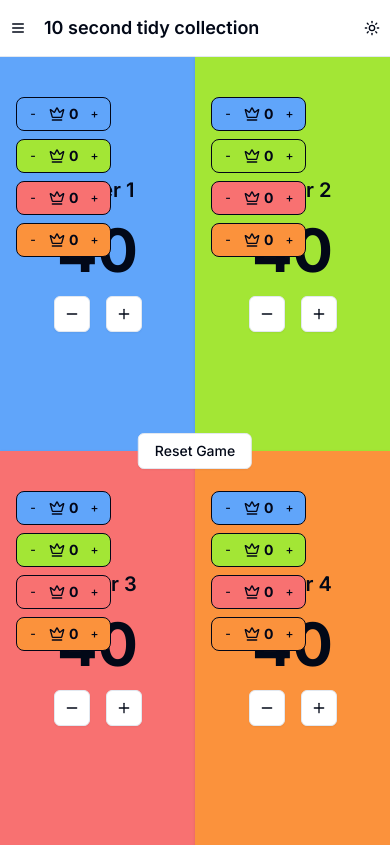
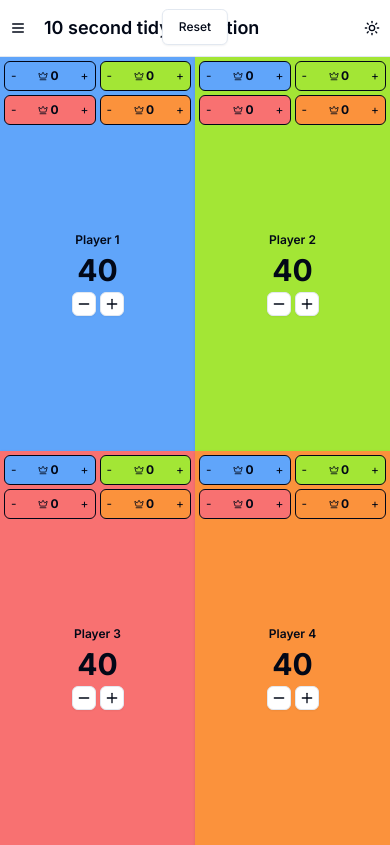
Before and after one commit to BennGraham/mealplan, a Next.js app: page /mtg-counter in a window 390 px wide. Built offline with nearby package versions, Linux system fonts and the light colour scheme.

Commit message:
better for mobile

```diff
--- a/app/mtg-counter/page.tsx
+++ b/app/mtg-counter/page.tsx
@@ -3,7 +3,7 @@ import { useState } from "react";
 import { Minus, Plus } from "lucide-react";
 import { Button } from "@/components/ui/button";
 import { Card, CardContent } from "@/components/ui/card";
-import { CommanderDamage } from "@/components/commander-damage";
+import { Crown } from "lucide-react";
 
 interface CmdDmg {
   id: number;
@@ -156,9 +156,9 @@ export default function MTGCounter() {
       <Button
         onClick={resetGame}
         variant="outline"
-        className="absolute top-1/2 -translate-y-1/2 left-1/2 -translate-x-1/2 z-[99]"
+        className="absolute -top-12 left-1/2 -translate-x-1/2 z-[99] text-xs sm:text-sm"
       >
-        Reset Game
+        Reset
       </Button>
       <div className="h-full grid grid-cols-2 grid-rows-2">
         {players.map((player) => (
@@ -166,23 +166,48 @@ export default function MTGCounter() {
             key={player.id}
             className={`${player.color} rounded-none border-none h-full relative overflow-hidden`}
           >
-            <div className="absolute top-10 left-4 flex flex-col gap-2 z-20">
+            <div className="absolute top-1 left-1 right-1 z-20 grid grid-cols-2 gap-1 landscape:grid-cols-4">
               {player.cmd.map((cmd) => {
                 const commanderColor =
                   players.find((p) => p.id === cmd.id)?.color || player.color;
 
                 return (
-                  <CommanderDamage
+                  <div
                     key={cmd.id}
-                    fromPlayer={cmd.id}
-                    toPlayer={player.id}
-                    damage={cmd.damage}
-                    color={commanderColor}
-                    onDamageChange={updateCommanderDamage}
-                  />
+                    className={`flex items-center justify-between ${commanderColor} p-0.5 rounded-md text-xs sm:text-sm border border-slate-950`}
+                    onClick={(e) => e.stopPropagation()}
+                  >
+                    <button
+                      onClick={() =>
+                        updateCommanderDamage(cmd.id, player.id, -1)
+                      }
+                      className="p-1 hover:bg-black/10 rounded"
+                    >
+                      -
+                    </button>
+                    <div className="flex items-center gap-0.5">
+                      <Crown className="h-2.5 w-2.5 sm:h-3 sm:w-3" />
+                      <span
+                        className={`font-bold ${
+                          cmd.damage >= 21 ? "text-red-600" : ""
+                        }`}
+                      >
+                        {cmd.damage}
+                      </span>
+                    </div>
+                    <button
+                      onClick={() =>
+                        updateCommanderDamage(cmd.id, player.id, 1)
+                      }
+                      className="p-1 hover:bg-black/10 rounded"
+                    >
+                      +
+                    </button>
+                  </div>
                 );
               })}
             </div>
+
             <div
               className="absolute left-0 top-0 w-1/2 h-full cursor-pointer hover:bg-red-800/5 active:bg-red-800/25 transition-colors z-[10]"
               onClick={() => updateLife(player.id, -1)}
@@ -191,31 +216,36 @@ export default function MTGCounter() {
               className="absolute right-0 top-0 w-1/2 h-full cursor-pointer hover:bg-green-800/5 active:bg-green-800/25 transition-colors z-[10]"
               onClick={() => updateLife(player.id, 1)}
             />
-            <CardContent className="flex flex-col items-center justify-center h-full p-6 relative">
-              <h2 className="text-xl font-semibold mb-4">Player {player.id}</h2>
-              <div className="text-6xl sm:text-[8rem] font-bold mb-4">
+
+            <CardContent className="flex flex-col items-center justify-center h-full p-2 pt-12 landscape:pt-8 relative">
+              <h2 className="text-xs sm:text-base font-semibold mb-1 sm:mb-2">
+                Player {player.id}
+              </h2>
+              <div className="text-3xl sm:text-4xl md:text-6xl lg:text-[8rem] font-bold mb-1 sm:mb-2">
                 {player.life}
               </div>
-              <div className="flex justify-center gap-4">
+              <div className="flex justify-center gap-1 sm:gap-2">
                 <Button
                   variant="outline"
                   size="icon"
+                  className="h-6 w-6 sm:h-8 sm:w-8"
                   onClick={(e) => {
                     e.stopPropagation();
                     updateLife(player.id, -1);
                   }}
                 >
-                  <Minus className="h-4 w-4" />
+                  <Minus className="h-3 w-3 sm:h-4 sm:w-4" />
                 </Button>
                 <Button
                   variant="outline"
                   size="icon"
+                  className="h-6 w-6 sm:h-8 sm:w-8"
                   onClick={(e) => {
                     e.stopPropagation();
                     updateLife(player.id, 1);
                   }}
                 >
-                  <Plus className="h-4 w-4" />
+                  <Plus className="h-3 w-3 sm:h-4 sm:w-4" />
                 </Button>
               </div>
             </CardContent>
```
